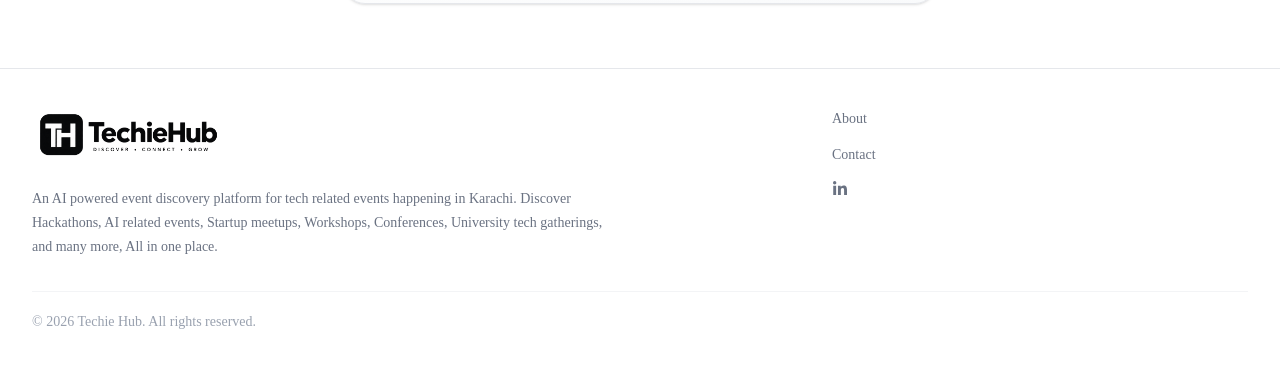
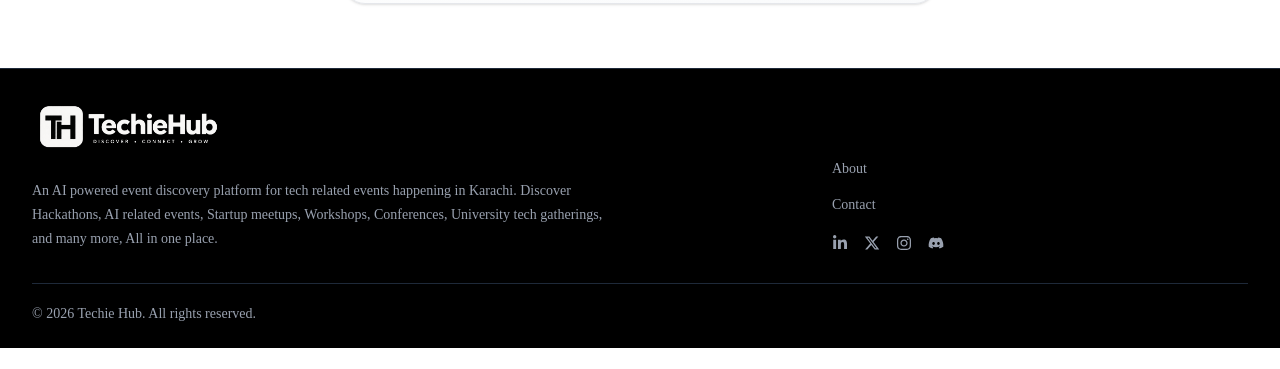
Before and after one commit to itxzabdullah/techiehub, a Next.js app: page / in a window 1280 px wide. Shown: the part 1520-1889 px from the top of the page. After the commit the page ends 1868 px from the top, so only its background shows below. Built offline with nearby package versions, Linux system fonts and the light colour scheme; no server answers; the database is empty.

Commit message:
Updates socials and polished footer

```diff
--- a/src/app/about/page.tsx
+++ b/src/app/about/page.tsx
@@ -1,6 +1,9 @@
 import Navbar from "@/components/layout/Navbar";
-import Footer from "@/components/layout/Footer";
-import { FaLinkedinIn } from "react-icons/fa";
+import {
+  FaLinkedinIn,
+  FaXTwitter,
+  FaDiscord,
+} from "react-icons/fa6";
 
 export default function AboutPage() {
   return (
@@ -23,8 +26,8 @@ export default function AboutPage() {
                   discover and share tech-related events happening in Karachi. It
                   allows users to browse upcoming Hackathons, Workshops, Conferences,
                   Meetups, Startups, and more all in one place, with links to the official
-                  event sites. Users can also get AI powered personalized, event recommendations
-                  based on their interests. Community leads and organizers or even common users can submit event through the
+                  event sites. Users can also get AI powered personalized event recommendations
+                  based on their interests. Community leads, organizers and users can submit event through the
                   designated interface. Submitted events are then reviewed and published to
                   site by admin.
                 </p>
@@ -39,7 +42,7 @@ export default function AboutPage() {
 
                 <p>
                   The project is still in its early stage. While I am continuously working on enhancing
-                  the user experience, if anyone have any suggestions, feature ideas, or anything else
+                  the user experience, if anyone has any suggestions, feature ideas, or anything else
                   you'd like to share, feel free to reach out. Let's grow together, learn
                   together, and help the community flourish.
                 </p>
@@ -49,6 +52,10 @@ export default function AboutPage() {
             {/* Divider */}
             <div className="my-10 border-t border-gray-200" />
 
+
+
+
+
             {/* Connect */}
             <div className="text-center">
               <h2 className="text-2xl font-bold tracking-tight text-gray-900">
@@ -56,24 +63,43 @@ export default function AboutPage() {
               </h2>
 
               <p className="mx-auto mt-2 max-w-xl text-gray-600">
-                Follow Techie Hub on LinkedIn to stay updated.
+                Connect with Techie Hub to stay updated.
               </p>
-
+              <div className="mt-5 mb-3 flex items-center justify-center gap-4">
                 <a
                   href="https://www.linkedin.com/company/techiehub-pk"
                   target="_blank"
                   rel="noopener noreferrer"
                   aria-label="Techie Hub on LinkedIn"
-                className="mx-auto mt-5 mb-3 flex h-10 w-10 items-center justify-center rounded-full bg-black text-white transition hover:scale-105 hover:opacity-80"
+                  className="flex h-10 w-10 items-center justify-center rounded-full bg-black text-white transition hover:scale-105 hover:opacity-80"
                 >
                   <FaLinkedinIn className="h-4 w-4" />
                 </a>
+
+                <a
+                  href="https://x.com/techiehub_pk"
+                  target="_blank"
+                  rel="noopener noreferrer"
+                  aria-label="Techie Hub on X"
+                  className="flex h-10 w-10 items-center justify-center rounded-full bg-black text-white transition hover:scale-105 hover:opacity-80"
+                >
+                  <FaXTwitter className="h-4 w-4" />
+                </a>
+
+                <a
+                  href="https://discord.gg/45DGGCDfxb"
+                  target="_blank"
+                  rel="noopener noreferrer"
+                  aria-label="Techie Hub on Discord"
+                  className="flex h-10 w-10 items-center justify-center rounded-full bg-black text-white transition hover:scale-105 hover:opacity-80"
+                >
+                  <FaDiscord className="h-4 w-4" />
+                </a>
+              </div>
             </div>
           </div>
         </section>
       </main>
-
-      <Footer />
     </div>
   );
 }
--- a/src/app/globals.css
+++ b/src/app/globals.css
@@ -1,6 +1,9 @@
 @import "tailwindcss";
 @import "tw-animate-css";
 @import "shadcn/tailwind.css";
+@theme {
+  --color-gray-450: #9ca3af;
+}
 
 @custom-variant dark (&:is(.dark *));
 
--- a/src/components/layout/Footer.tsx
+++ b/src/components/layout/Footer.tsx
@@ -1,11 +1,17 @@
 import Image from "next/image";
 import Link from "next/link";
-import { FaLinkedinIn } from "react-icons/fa";
+import {
+  FaLinkedinIn,
+  FaInstagram,
+  FaXTwitter,
+  FaDiscord,
+  FaEnvelope,
+} from "react-icons/fa6";
 
 export default function Footer() {
   return (
-    <footer className="border-t border-gray-200 bg-white">
-      <div className="mx-auto max-w-7xl px-4 py-10 sm:px-6 lg:px-8">
+    <footer className="border-t border-gray-800 bg-black">
+      <div className="mx-auto max-w-7xl px-4 pt-8 pb-6 sm:px-6 lg:px-8">
 
         {/* Main footer */}
         <div className="flex flex-col gap-10 sm:flex-row sm:items-start sm:gap-56">
@@ -15,14 +21,14 @@ export default function Footer() {
             <Link href="/" className="inline-block">
               <Image
                 src="/logo-horizontal.png"
-                alt="TechieHub"
+                alt="Techie Hub"
                 width={220}
                 height={59}
-                className="h-auto w-44 sm:w-48"
+                className="h-auto w-44 invert sm:w-48"
               />
             </Link>
 
-            <p className="mt-5 max-w-xl text-sm leading-6 text-gray-500">
+            <p className="mt-5 max-w-xl text-sm leading-6 text-gray-400">
               An AI powered event discovery platform for tech related events
               happening in Karachi. Discover Hackathons, AI related events,
               Startup meetups, Workshops, Conferences, University tech gatherings,
@@ -31,37 +37,72 @@ export default function Footer() {
           </div>
 
           {/* Links */}
-          <div className="flex flex-col gap-4 sm:min-w-[120px]">
+          <div className="flex flex-col gap-4 sm:min-w-[140px] sm:self-end">
             <Link
               href="/about"
-              className="text-sm text-gray-500 transition hover:text-gray-900"
+              className="text-sm text-gray-400 transition hover:text-white"
             >
               About
             </Link>
 
-            <span className="text-sm text-gray-500">
+            <a
+              href="mailto:techiehub-pk@proton.me"
+              className="text-sm text-gray-400 transition hover:text-white"
+            >
               Contact
-            </span>
+            </a>
 
+            {/* Social Links */}
+            <div className="mt-1 flex items-center gap-4">
               <a
                 href="https://www.linkedin.com/company/techiehub-pk"
                 target="_blank"
                 rel="noopener noreferrer"
-              aria-label="TechieHub on LinkedIn"
-              className="text-gray-500 transition hover:text-gray-900"
+                aria-label="Techie Hub on LinkedIn"
+                className="text-gray-400 transition hover:text-white"
               >
                 <FaLinkedinIn className="h-4 w-4" />
               </a>
+
+              <a
+                href="https://x.com/techiehub_pk"
+                target="_blank"
+                rel="noopener noreferrer"
+                aria-label="Techie Hub on X"
+                className="text-gray-400 transition hover:text-white"
+              >
+                <FaXTwitter className="h-4 w-4" />
+              </a>
+
+              <a
+                href="https://www.instagram.com/techiehub_pk"
+                target="_blank"
+                rel="noopener noreferrer"
+                aria-label="Techie Hub on Instagram"
+                className="text-gray-400 transition hover:text-white"
+              >
+                <FaInstagram className="h-4 w-4" />
+              </a>
+
+              <a
+                href="https://discord.gg/45DGGCDfxb"
+                target="_blank"
+                rel="noopener noreferrer"
+                aria-label="Techie Hub on Discord"
+                className="text-gray-400 transition hover:text-white"
+              >
+                <FaDiscord className="h-4 w-4" />
+              </a>
+            </div>
           </div>
         </div>
 
         {/* Bottom */}
-        <div className="mt-8 border-t border-gray-100 pt-5">
+        <div className="mt-8 border-t border-gray-800 pt-5">
           <p className="text-sm text-gray-400">
             © {new Date().getFullYear()} Techie Hub. All rights reserved.
           </p>
         </div>
-
       </div>
     </footer>
   );
```
Lines whose indentation alone changed are shown as unchanged.
